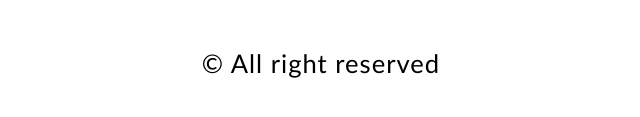
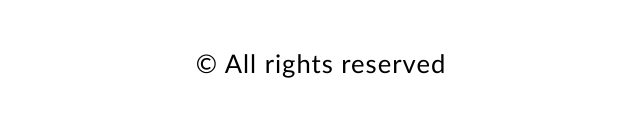
Before and after one commit to Zhaoweizoe/My-portfolio, a plain HTML site: page index.html in a window 1280 px wide. Shown: the part 2416-2533 px from the top of the page, 319-959 px from the left. Drawn offline with Linux system fonts and the light colour scheme.

Commit message:
Update index.html

```diff
--- a/index.html
+++ b/index.html
@@ -171,7 +171,7 @@
         <!--Footer section-->
         <footer>
             <p>
-                <p class="center">&copy All right reserved</p>
+                <p class="center">&copy All rights reserved</p>
                 <br>
             </p>
         </footer>
```
